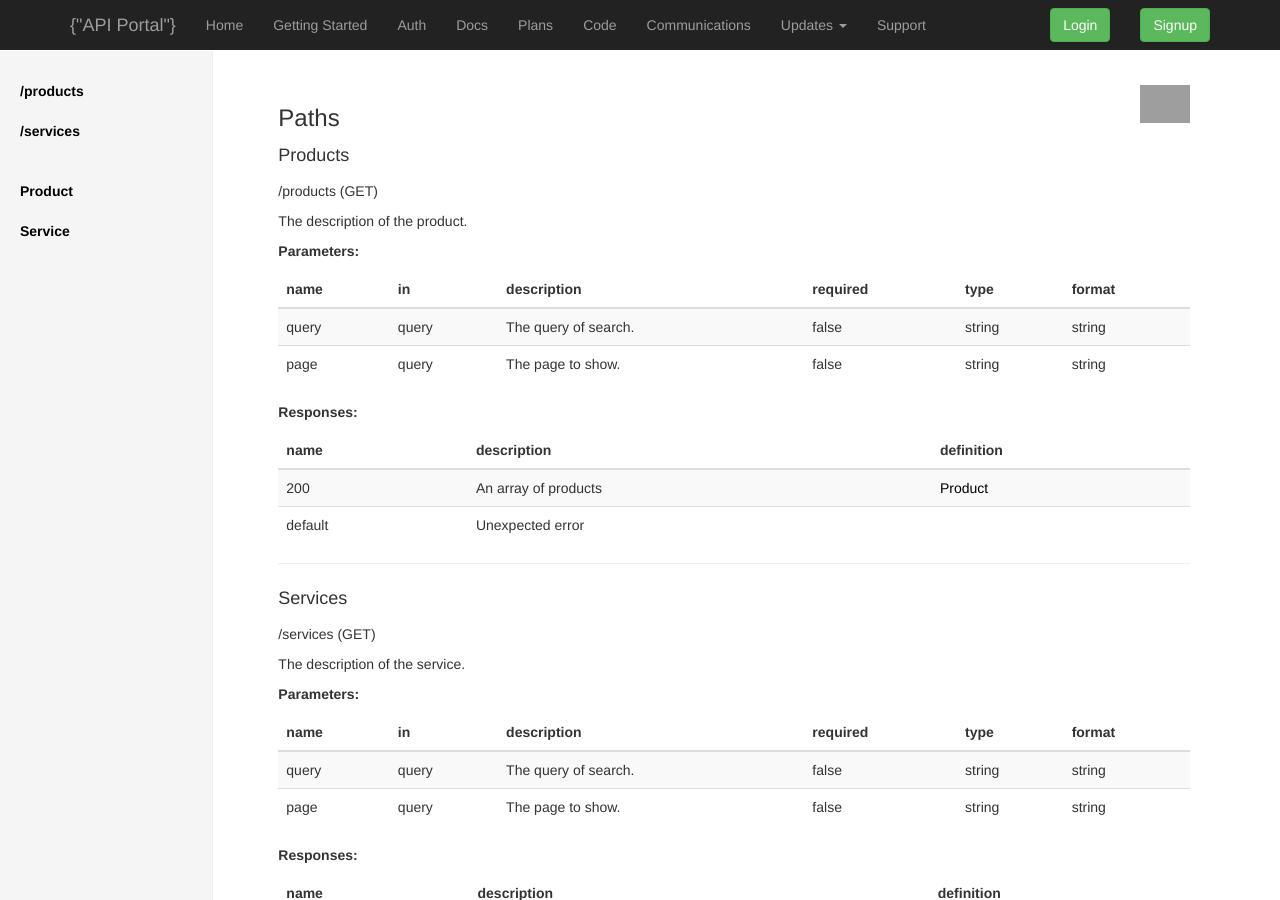
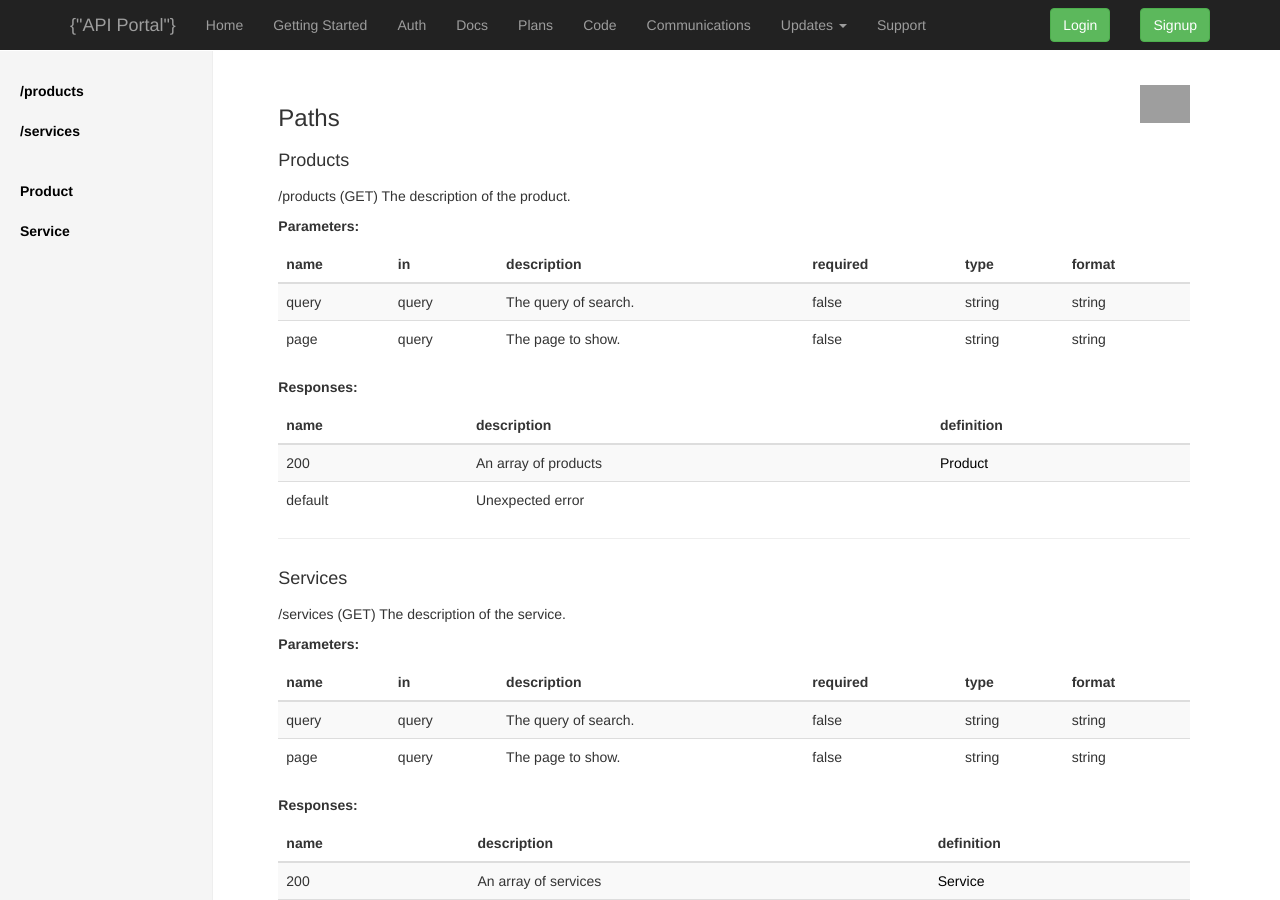
Before and after one commit to api-evangelist/portal-minimum, a Jekyll site: the page built from documentation/index.html, in a window 1280 px wide and 900 px high. Built offline with Jekyll 4.4.1, drawn with Linux system fonts in a browser that asks for light colours; grey boxes are pictures that could not be loaded.

Commit message:
clean up

```diff
--- a/documentation/index.html
+++ b/documentation/index.html
@@ -54,9 +54,9 @@
              {% assign parameters = verb_detail.parameters %}
              {% assign responses = verb_detail.responses %}
 
-             <h4 style="padding-top:5px; padding-bottom:5px;">{{ summary }}</h4>
-             <p>{{ path_name }}</a> ({{ verb_name | upcase }})</h4>
-             <p>{{ description }}</p>
+             <h4 style="padding-top:10px; padding-bottom:5px;">{{ summary }}</h4>
+             <pstyle="padding-top:4px; padding-bottom:4px;">{{ path_name }}</a> ({{ verb_name | upcase }})</h4>
+             <pstyle="padding-top:2px; padding-bottom:2px;">{{ description }}</p>
 
              <!-- List All the Parameters-->
              {% if verb_detail.parameters %}
@@ -131,7 +131,7 @@
            {% assign definition_properties = definition_detail.properties %}
 
            <a name="#definition-{{ definition_name }}"></a>
-           <h4 style="padding-top:5px; padding-bottom:5px;">{{ definition_name }} ({{ definition_type }})</h4>
+           <h4 style="padding-top:10px; padding-bottom:10px;">{{ definition_name }} ({{ definition_type }})</h4>
 
              <!-- List All the Parameters-->
              {% if definition_detail.properties %}
```
